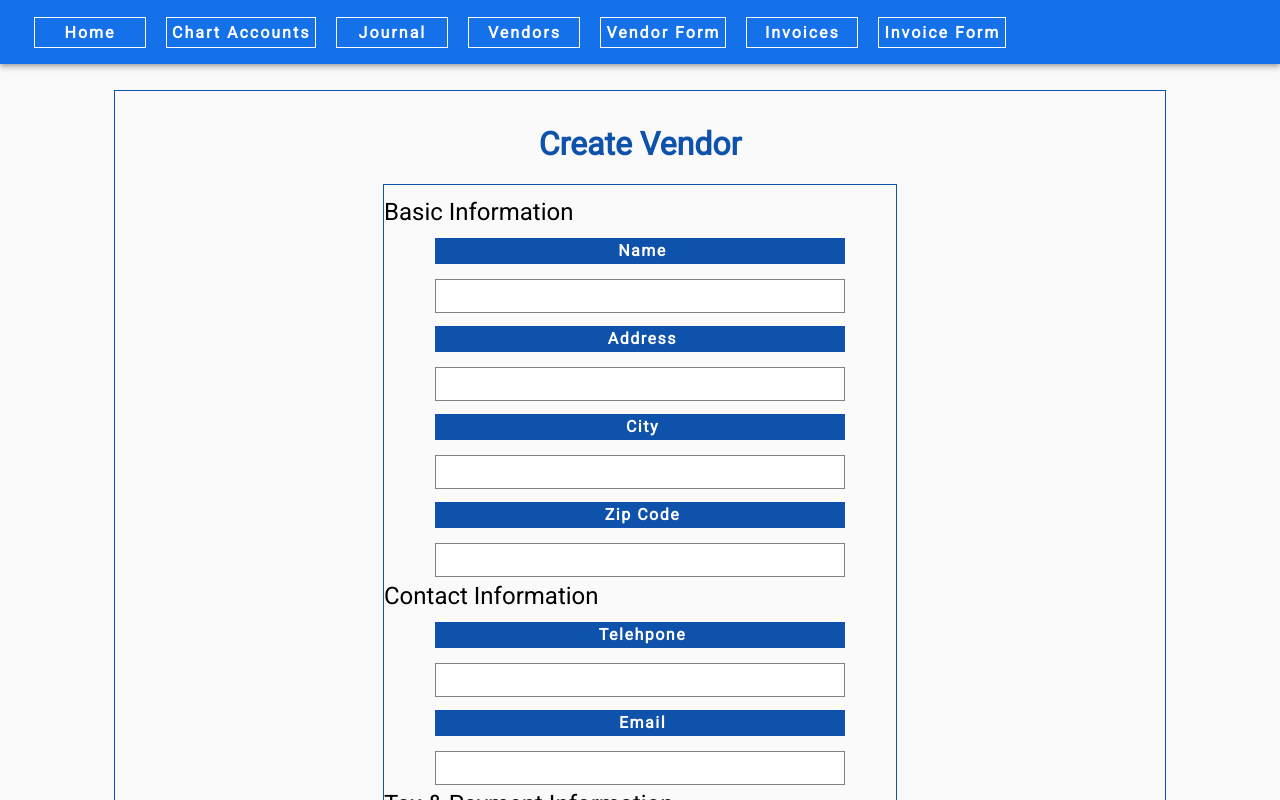
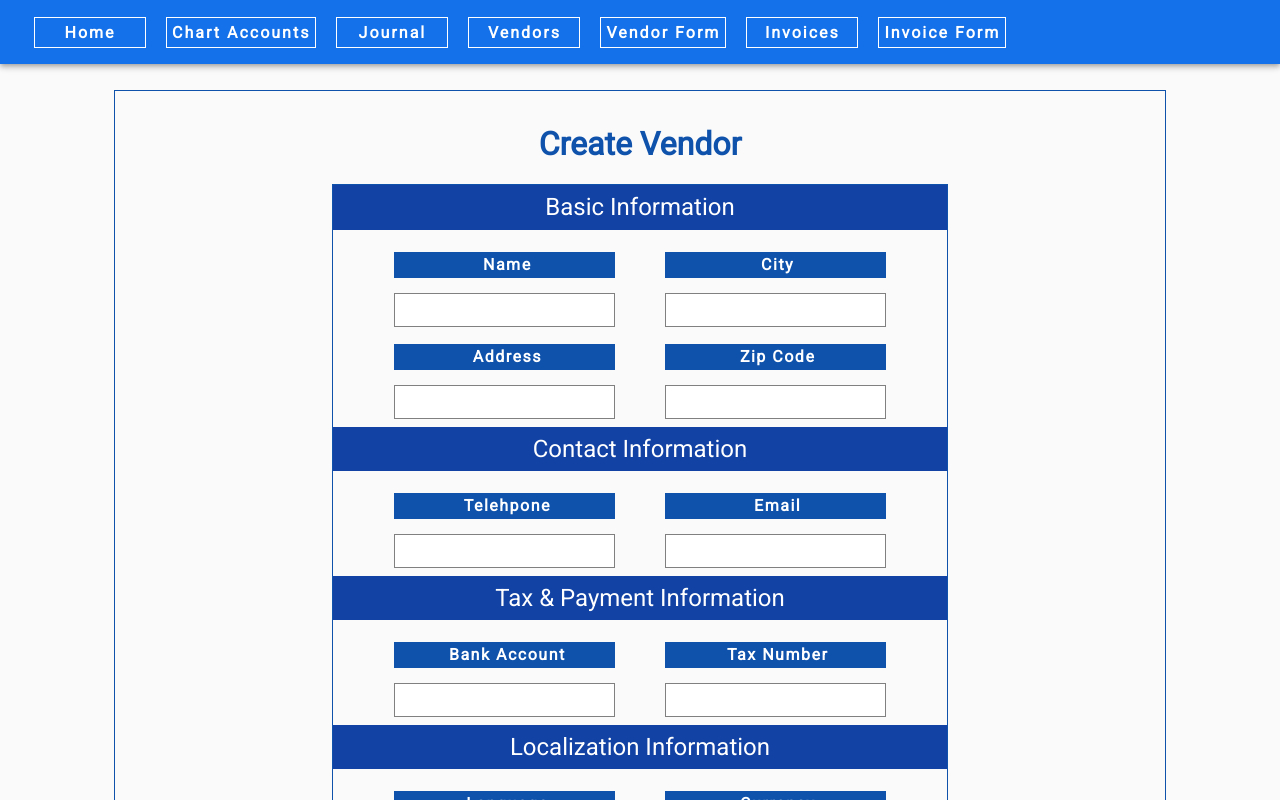
Before and after one commit to philip993/accounting, a React (Create React App) app in the folder acc-front/: page /createvendor in a window 1280 px wide. Shown: the top 800 px of the page. Built offline with nearby package versions, Linux system fonts and the light colour scheme.

Commit message:
1.74. Style

```diff
--- a/acc-front/src/components/CreateVendor/CreateVendorStyle.scss
+++ b/acc-front/src/components/CreateVendor/CreateVendorStyle.scss
@@ -11,10 +11,62 @@
   }
 
   .createVendorForm {
-    width: 50%;
+    width: 60%;
     margin: auto;
-    padding: 1% 0%;
+    // padding: 1% 0%;
     border: 1px solid #0f52ab;
+
+    .title {
+      width: 100%;
+      text-align: center;
+      width: 100%;
+      background-color: #1142a4;
+      color: #fff;
+      padding: 1% 0%;
+      margin-bottom: 2%;
+    }
+
+    .one,
+    .two,
+    .three,
+    .four {
+      column-count: 2;
+      column-gap: 10%;
+      margin: auto;
+      width: 80%;
+
+      .formGroup {
+        width: 100%;
+        margin: auto;
+
+        .formLabel {
+          background-color: #0f52ab;
+          padding: 5px 0px 5px 5px;
+          margin: 10px 0px 15px 0px;
+          text-align: center;
+          color: #fff;
+          font-size: 16px;
+          font-weight: bold;
+          letter-spacing: 1.5px;
+        }
+
+        .formInput {
+          background-color: #fff;
+          border: 1px solid gray;
+          padding-left: 10px;
+          margin-bottom: 2%;
+
+          &:hover {
+            box-shadow: 0px 0px 5px #a90f52;
+          }
+        }
+
+        .formHelperText {
+          font-weight: bold;
+          letter-spacing: 1px;
+        }
+      }
+    }
 
     .formGroup {
       width: 80%;
```
